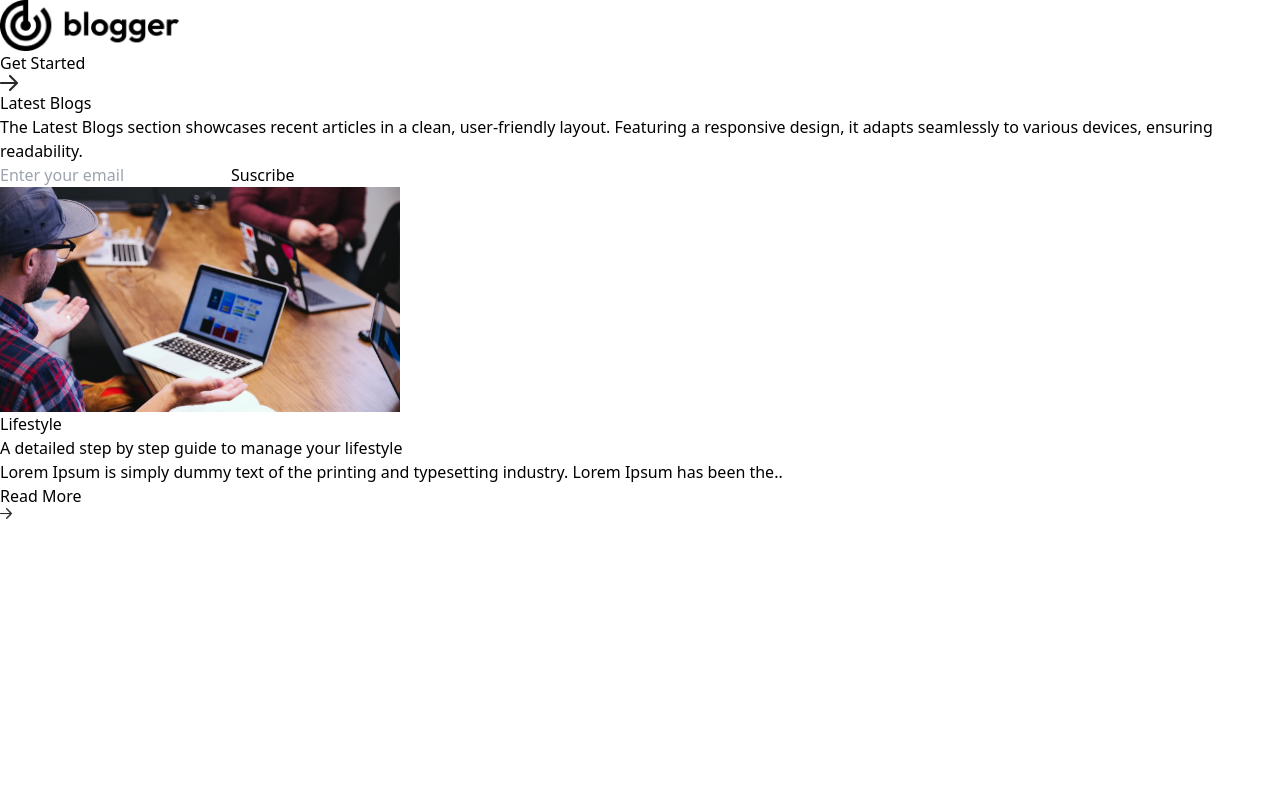
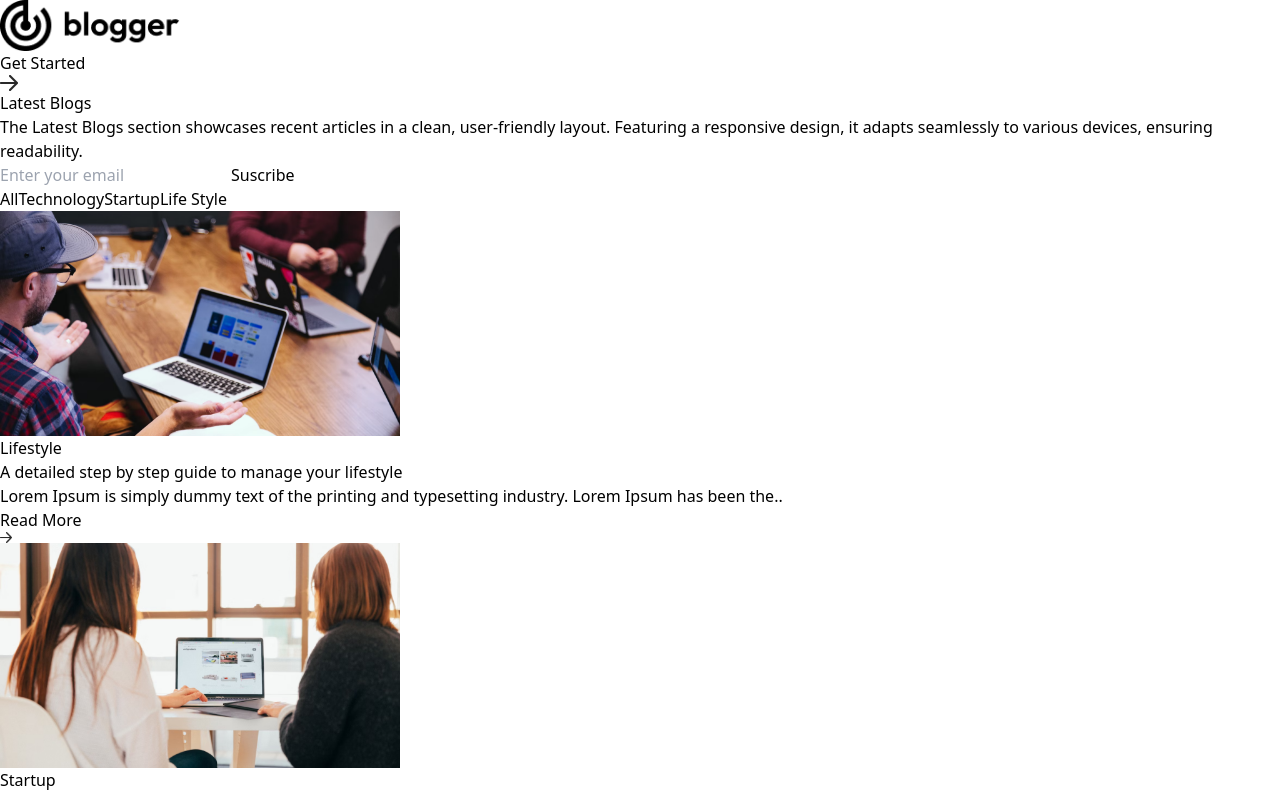
Before and after one commit to spriveen/Blog-App, a Next.js app in the folder my-app/: page / in a window 1280 px wide. Shown: the top 796 px of the page. Built offline with nearby package versions, Linux system fonts and the light colour scheme.

Commit message:
update BlogList.jsx

```diff
--- a/my-app/Components/BlogItem.jsx
+++ b/my-app/Components/BlogItem.jsx
@@ -2,14 +2,14 @@
 import Image from 'next/image'
 import React from 'react'
 
-const BlogItem = () => {
+const BlogItem = ({title,description,category,image}) => {
   return (
     <div className='max-w-[330px] sm:max-w-[300px] bg-white border border-black hover: shadow-[-7px_7px_0px_#000000]'>
-      <Image src={blog_data [0].image} alt='' width={400} height={400} className='border-b border-black' />
-      <p className='ml-5 mt-5 px-1 inline-block bg-black text-white text-sm'>{blog_data[0].category}</p>
+      <Image src={image} alt='' width={400} height={400} className='border-b border-black' />
+      <p className='ml-5 mt-5 px-1 inline-block bg-black text-white text-sm'>{category}</p>
     <div className='p-5'>
-    <h5 className='mb-2 text-lg font-medium tracking-tight text-gray-900'>{blog_data[0].title}</h5>
-    <p className='mb-3 text-sm tracking-tight text-gray-700'>{blog_data[0].description}</p>
+    <h5 className='mb-2 text-lg font-medium tracking-tight text-gray-900'>{title}</h5>
+    <p className='mb-3 text-sm tracking-tight text-gray-700'>{description}</p>
     <div className='inline-flex items-center py-2 font-semibold text-center'>
         Read More <Image src={assets.arrow} className='ml-2' alt='' width={12} />
     </div>
--- /dev/null
+++ b/my-app/Components/BlogList.jsx
@@ -0,0 +1,27 @@
+import { blog_data } from '@/Assets/assets'
+import React, { useState } from 'react'
+import BlogItem from './BlogItem'
+
+const BlogList = () => {
+
+  const [menu,setMenu] = useState("All");
+
+
+  return (
+    <div>
+      <div className='flex justify-center gap-6 my-10'>
+       <button onClick={()=>setMenu('All')} className={menu==="All" ?'bg-black text-white py-1 px-4 rounded-sm':""}>All</button>
+       <button onClick={()=>setMenu('Technology')} className={menu==="Technology" ?'bg-black text-white py-1 px-4 rounded-sm':""}>Technology</button>
+       <button onClick={()=>setMenu('Startup')} className={menu==="Startup" ?'bg-black text-white py-1 px-4 rounded-sm':""}>Startup</button>
+       <button onClick={()=>setMenu('Life Style')} className={menu==="Life Style" ?'bg-black text-white py-1 px-4 rounded-sm':""}>Life Style</button>
+      </div>
+      <div className='flex flex-wrap justify-around gap-1 gap-y-10 mb-16 xl:mx-24'>
+      {blog_data.filter((item)=>menu==="All"? true:item.category===menu).map((item,index)=>{
+         return <BlogItem key={index} image={item.image} title={item.title} description={item.description} category={item.category} />
+      })}
+    </div>
+    </div>
+  )
+}
+
+export default BlogList
--- a/my-app/app/page.js
+++ b/my-app/app/page.js
@@ -1,5 +1,5 @@
 'use client'
-import BlogItem from "@/Components/BlogItem";
+import BlogList from "@/Components/BlogList";
 import Header from "@/Components/Header";
 
 
@@ -7,7 +7,8 @@
   return (
    <>
    <Header />
-   <BlogItem />
+   <BlogList />
+
    </>
   )
 }
```
